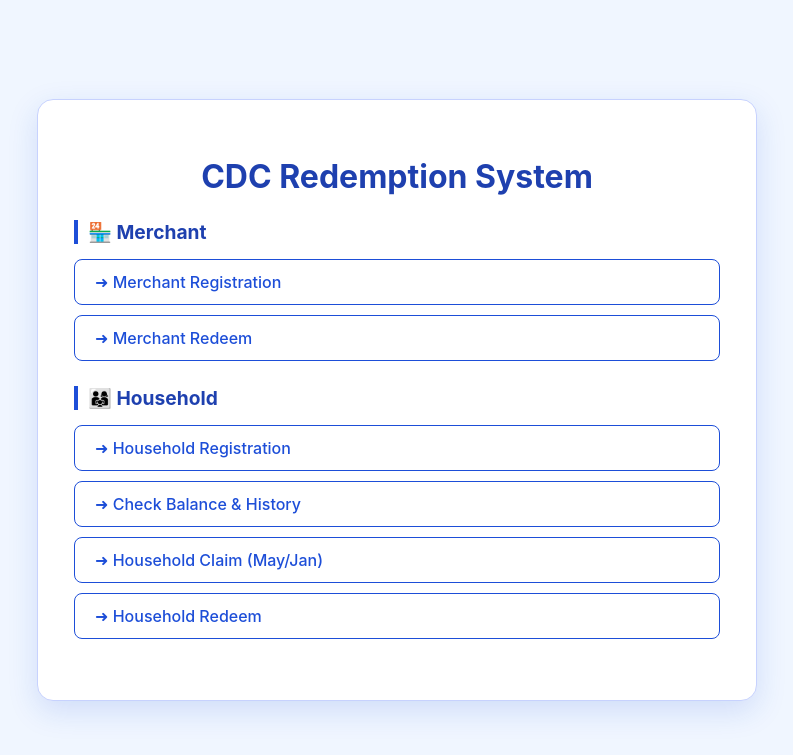
After one commit to rifaisyap/AN6007_Group_Project, a Flask app: page / in a window 1280 px wide. The commit adds this page. Shown: the top 755 px of the page, without its empty margins (243-1036 px from the left). Run offline with Flask 3, Linux system fonts and the light colour scheme.

Commit message:
你的提交訊息

```diff
--- a/main.py
+++ b/main.py
@@ -209,11 +209,81 @@ def redeem_api():
 @app.route("/household/register", methods=["GET"])
 def household_register_page():
     return render_template("household_register.html")
+@app.route("/household/claim_page")
+def household_claim_page():
+    """顯示領券頁面"""
+    return render_template("household_claim.html")
+@app.route("/household/redeem")
+def household_redeem_page():
+    return render_template("household_redeem.html") # 確保檔名一致
 
-@app.route("/test/redemption")
-def redemption_test_page():
-    # 渲染我們即將建立的 HTML 模板
-    return render_template("redemption_test.html")
+#balance check
+# main.py
+
+@app.route("/household/balance_page")
+def household_balance_page():
+    return render_template("household_balance.html")
+
+@app.route("/household/api/balance_history/<household_id>")
+def get_balance_and_history(household_id):
+    """API: get balance and transcation record"""
+    try:
+        vouchers = load_vouchers_from_disk() #
+
+        # 1. count
+        active = [v for v in vouchers if v["household_id"] == household_id and v["status"] == "Active"]
+        balance = sum(v["amount"] for v in active)
+
+        # 2. latest 5 record
+        history = [v for v in vouchers if v["household_id"] == household_id and v["status"] == "Redeemed"]
+        recent_history = history[-5:]
+
+        return jsonify({
+            "total_balance": balance,
+            "history": recent_history
+        }), 200
+    except Exception as e:
+        return jsonify({"error": str(e)}), 500
+
+@app.route("/merchant/redeem")
+def merchant_redeem_page():
+    return render_template("merchant_redeem.html") # 確保檔名一致
+@app.route("/")
+def index():
+    return render_template("index.html")
+
+#Redemption Record
+import csv
+from datetime import datetime
+
+@app.route("/merchant/redeem", methods=["POST"])
+def redeem_voucher():
+    data = request.json
+    merchant_id = data.get("merchant_id")
+    qr_string = data.get("qr_string")
+    success, result = process_redemption(merchant_id, qr_string)
+
+    if success:
+        filename = f"Redeem_{datetime.now().strftime('%Y%m%d')}.csv"
+        file_exists = os.path.isfile(filename)
+
+        with open(filename, mode='a', newline='') as file:
+            writer = csv.writer(file)
+            if not file_exists:
+                writer.writerow(["Transaction_ID", "Timestamp", "Merchant_ID", "Household_ID", "Voucher_ID", "Amount"])
+
+            writer.writerow([
+                f"TXN{datetime.now().strftime('%H%M%S%f')[:10]}",
+                datetime.now().strftime("%Y-%m-%d %H:%M:%S"),
+                merchant_id,
+                result['household_id'],
+                result['voucher_id'],
+                result['amount']
+            ])
+
+        return jsonify({"status": "success", "transaction_id": "TXN...", "amount": result['amount']}), 200
+    else:
+        return jsonify({"error": result}), 400
 # ------------------------------------------------------------
 # App Entry
 # ------------------------------------------------------------
--- a/models/redemption.py
+++ b/models/redemption.py
@@ -2,7 +2,7 @@ import os
 import csv
 import uuid
 from datetime import datetime
-from claim import load_vouchers_from_disk, save_vouchers_to_disk
+from .claim import load_vouchers_from_disk, save_vouchers_to_disk
 
 # 根據專案文檔定義 CSV 表頭 [cite: 108-114]
 CSV_HEADERS = [
--- /dev/null
+++ b/templates/index.html
@@ -0,0 +1,57 @@
+{% extends "merchant_register/base.html" %}
+
+{% block title %}CDC Redemption System{% endblock %}
+
+{% block header_title %}CDC Redemption System{% endblock %}
+
+{% block content %}
+<style>
+    .category-group {
+        margin-bottom: 25px;
+        text-align: left;
+    }
+    .category-title {
+        font-size: 1.2rem;
+        font-weight: 700;
+        color: var(--primary-dark);
+        border-left: 4px solid var(--primary);
+        padding-left: 10px;
+        margin-bottom: 15px;
+    }
+    .nav-btn {
+        display: block;
+        width: 100%;
+        padding: 12px 20px;
+        margin-bottom: 10px;
+        background: white;
+        color: var(--primary);
+        text-decoration: none;
+        border: 1px solid var(--primary);
+        border-radius: 8px;
+        font-weight: 500;
+        transition: all 0.3s ease;
+    }
+    .nav-btn:hover {
+        background: var(--primary-light);
+        transform: translateX(5px);
+    }
+    .nav-btn i {
+        margin-right: 8px;
+    }
+</style>
+
+<div class="category-group">
+    <div class="category-title">🏪 Merchant</div>
+    <a href="/merchant/register" class="nav-btn">➜ Merchant Registration</a>
+    <a href="/merchant/redeem" class="nav-btn">➜ Merchant Redeem</a>
+</div>
+
+<div class="category-group">
+    <div class="category-title">👨‍👩‍👧 Household</div>
+    <a href="/household/register" class="nav-btn">➜ Household Registration</a>
+    <a href="/household/balance_page" class="nav-btn" >➜ Check Balance & History</a>
+    <a href="/household/claim_page" class="nav-btn">➜ Household Claim (May/Jan)</a>
+    <a href="/household/redeem" class="nav-btn">➜ Household Redeem</a>
+</div>
+
+{% endblock %}
--- a/templates/merchant_register/base.html
+++ b/templates/merchant_register/base.html
@@ -164,7 +164,7 @@
 
 <div class="container">
     <div class="card">
-        <h1>Merchant Registration</h1>
+        <h1>{% block header_title %}Merchant Registration{% endblock %}</h1>
         {% block content %}{% endblock %}
     </div>
 </div>
--- a/templates/redemption_test.html
+++ b/templates/redemption_test.html
@@ -2,8 +2,9 @@
 
 {% block title %}Voucher Redemption Test{% endblock %}
 
+{% block header_title %}Voucher Redemption System{% endblock %}
+
 {% block content %}
-
 <div class="form-section">
     <h3>👨‍👩‍👧 Household App Simulation</h3>
     <p class="hint">Select an amount to generate a redemption code.</p>
```
Also changed, not shown: household_data.json (added, +15 -0 lines), templates/household_balance.html (added, +63 -0 lines), templates/household_claim.html (added, +80 -0 lines), templates/household_redeem.html (added, +50 -0 lines), templates/merchant_redeem.html (added, +46 -0 lines), storage/__init__.py (deleted).
